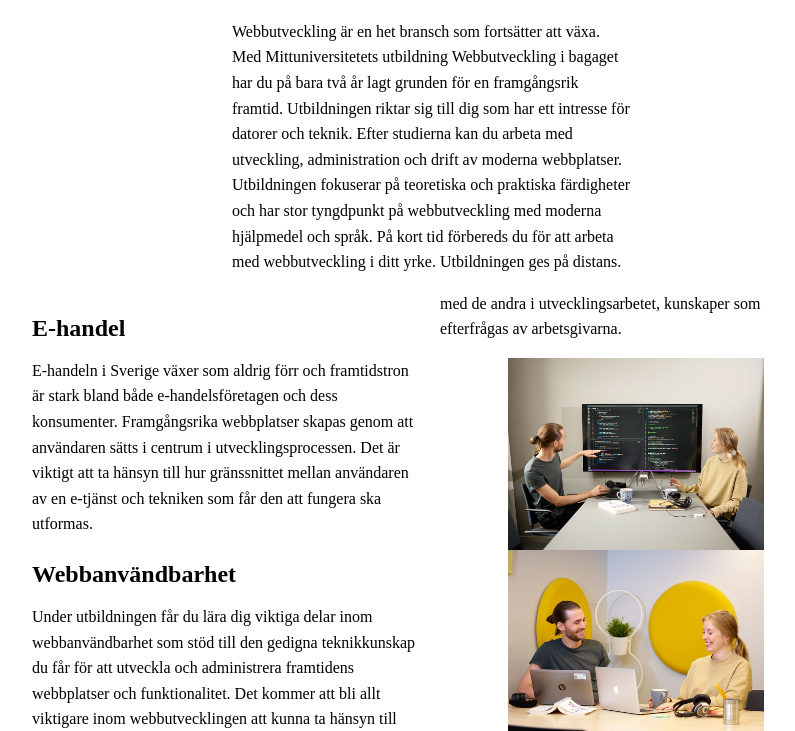
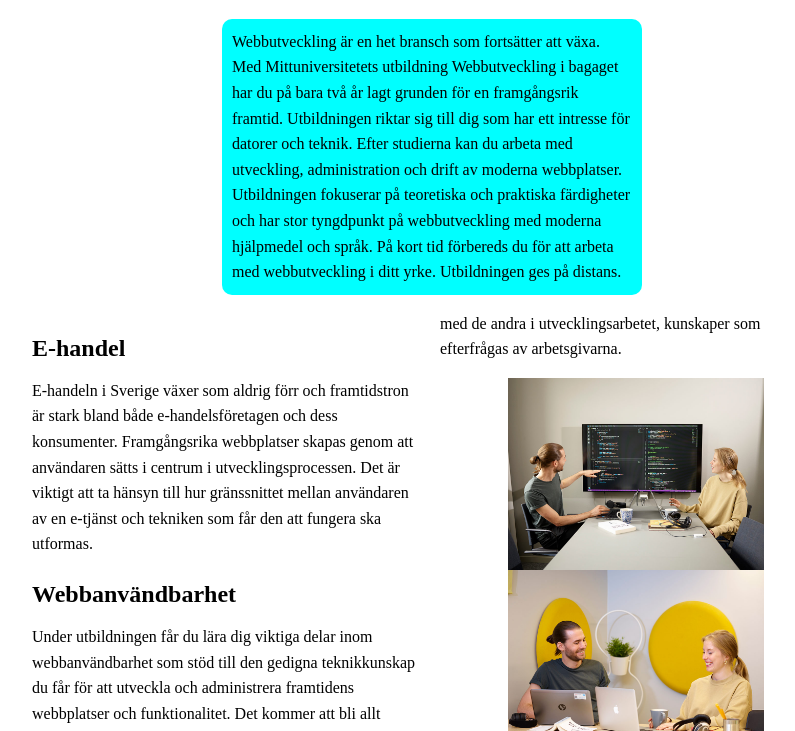
Before and after one commit to Ask-Leijonhufvud/dt068G_lab_2_ask_leijonhufvud, a plain HTML site: page index.html in a window 1280 px wide. Shown: the part 69-800 px from the top of the page, without its empty margins (208-1003 px from the left). Drawn offline with Linux system fonts and the light colour scheme; a web font is replaced by a local one.

Commit message:
set colour schemes

```diff
--- a/styles.css
+++ b/styles.css
@@ -1,3 +1,25 @@
+/* colours */
+:root {
+    --foreground-colour: #ffffff;
+    --background-colour-primary: #000000;
+    --background-colour-secondary: #000080;
+}
+@media (prefers-color-scheme: light) {
+    :root {
+        --foreground-colour: #000;
+        --background-colour-primary: #fff;
+        --background-colour-secondary: #0ff;
+    }
+}
+body {
+    background-color: var(--background-colour-primary);
+    color: var(--foreground-colour);
+}
+.summary {
+    background-color: var(--background-colour-secondary);
+    border-radius: 10px;
+    padding: 10px;
+}
 
 /* font */
 body {
```
